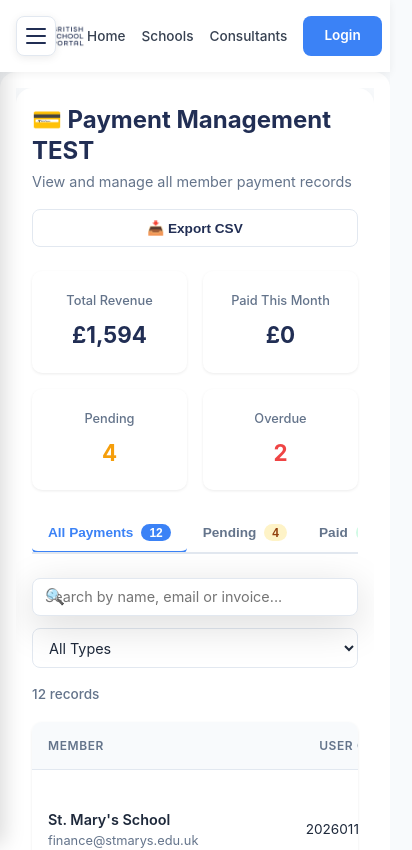
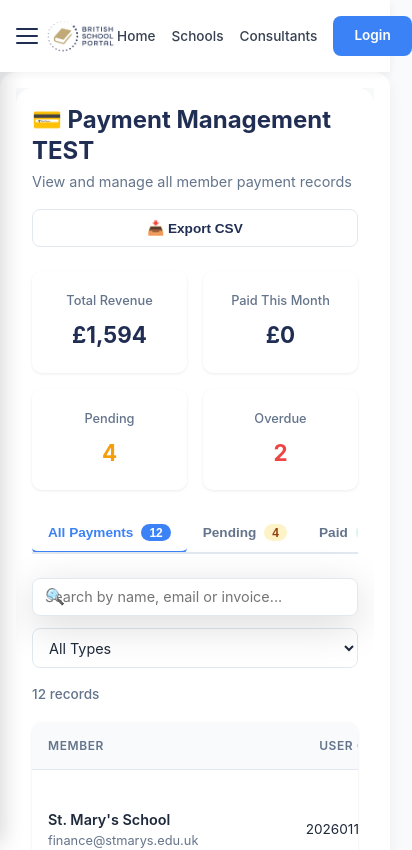
Before and after one commit to socialmedia-dot/bsp-v4, a Nuxt app: page /BSP/payments in a window 390 px wide. Shown: the top 850 px of the page, 412 px wide, since content can reach past the window. Built offline with nearby package versions, Linux system fonts and the light colour scheme.

Commit message:
refactor: move mobile hamburger into public header
- Add useSidebarState composable for shared sidebar state
- Integrate hamburger toggle into default layout header (left of logo)
- BspSidebar now uses shared state, no own hamburger button
- Only shows on /BSP/* routes, mobile only

```diff
--- a/components/BspSidebar.vue
+++ b/components/BspSidebar.vue
@@ -1,50 +1,38 @@
 <template>
   <div class="sidebar-wrapper">
-    <!-- Mobile Hamburger Button -->
-    <button
-      class="mobile-menu-btn"
-      :class="{ active: mobileOpen }"
-      @click="mobileOpen = !mobileOpen"
-      aria-label="Toggle menu"
-    >
-      <span class="hamburger-line"></span>
-      <span class="hamburger-line"></span>
-      <span class="hamburger-line"></span>
-    </button>
-
     <!-- Mobile Overlay Backdrop -->
     <div
-      v-if="mobileOpen"
+      v-if="isOpen"
       class="sidebar-backdrop"
-      @click="mobileOpen = false"
+      @click="close"
     ></div>
 
     <!-- Sidebar -->
-    <aside class="sidebar" :class="{ open: mobileOpen }">
+    <aside class="sidebar" :class="{ open: isOpen }">
       <nav class="sidebar-nav">
         <div class="nav-section">
           <div class="nav-section-title">User Categories</div>
-          <NuxtLink to="/BSP/users/personal" :class="['nav-item', { active: active === 'personal' }]">
+          <NuxtLink to="/BSP/users/personal" :class="['nav-item', { active: active === 'personal' }]" @click="close">
             <span class="nav-icon">👤</span>
             <span>Personal</span>
             <span class="nav-count">12</span>
           </NuxtLink>
-          <NuxtLink to="/BSP/users/school" :class="['nav-item', { active: active === 'school' }]">
+          <NuxtLink to="/BSP/users/school" :class="['nav-item', { active: active === 'school' }]" @click="close">
             <span class="nav-icon">🏫</span>
             <span>School</span>
             <span class="nav-count">24</span>
           </NuxtLink>
-          <NuxtLink to="/BSP/users/consultant" :class="['nav-item', { active: active === 'consultant' }]">
+          <NuxtLink to="/BSP/users/consultant" :class="['nav-item', { active: active === 'consultant' }]" @click="close">
             <span class="nav-icon">💼</span>
             <span>Consultant</span>
             <span class="nav-count">8</span>
           </NuxtLink>
-          <NuxtLink to="/BSP/users/business" :class="['nav-item', { active: active === 'business' }]">
+          <NuxtLink to="/BSP/users/business" :class="['nav-item', { active: active === 'business' }]" @click="close">
             <span class="nav-icon">🏢</span>
             <span>Business</span>
             <span class="nav-count">8</span>
           </NuxtLink>
-          <NuxtLink to="/BSP/users/bspstaff" :class="['nav-item', { active: active === 'bspstaff' }]">
+          <NuxtLink to="/BSP/users/bspstaff" :class="['nav-item', { active: active === 'bspstaff' }]" @click="close">
             <span class="nav-icon">👔</span>
             <span>BSP Staff</span>
             <span class="nav-count">3</span>
@@ -53,19 +41,19 @@
 
         <div class="nav-section">
           <div class="nav-section-title">Management</div>
-          <NuxtLink to="/BSP/dashboard" :class="['nav-item', { active: active === 'dashboard' }]">
+          <NuxtLink to="/BSP/dashboard" :class="['nav-item', { active: active === 'dashboard' }]" @click="close">
             <span class="nav-icon">📊</span>
             <span>Overview</span>
           </NuxtLink>
-          <NuxtLink to="/BSP/new-account-applications" :class="['nav-item', { active: active === 'applications' }]">
+          <NuxtLink to="/BSP/new-account-applications" :class="['nav-item', { active: active === 'applications' }]" @click="close">
             <span class="nav-icon">📋</span>
             <span>New Account Applications</span>
           </NuxtLink>
-          <NuxtLink to="/BSP/payments" :class="['nav-item', { active: active === 'payments' }]">
+          <NuxtLink to="/BSP/payments" :class="['nav-item', { active: active === 'payments' }]" @click="close">
             <span class="nav-icon">💳</span>
             <span>Payments</span>
           </NuxtLink>
-          <NuxtLink to="/BSP/promo-codes" :class="['nav-item', { active: active === 'promo-codes' }]">
+          <NuxtLink to="/BSP/promo-codes" :class="['nav-item', { active: active === 'promo-codes' }]" @click="close">
             <span class="nav-icon">🎟️</span>
             <span>Promo Codes</span>
           </NuxtLink>
@@ -73,15 +61,15 @@
 
         <div class="nav-section">
           <div class="nav-section-title">Settings</div>
-          <NuxtLink to="/BSP/settings/fees" :class="['nav-item', { active: active === 'fees' }]">
+          <NuxtLink to="/BSP/settings/fees" :class="['nav-item', { active: active === 'fees' }]" @click="close">
             <span class="nav-icon">💰</span>
             <span>Annual Fee</span>
           </NuxtLink>
-          <NuxtLink to="/BSP/settings/website" :class="['nav-item', { active: active === 'website' }]">
+          <NuxtLink to="/BSP/settings/website" :class="['nav-item', { active: active === 'website' }]" @click="close">
             <span class="nav-icon">🌐</span>
             <span>Website Settings</span>
           </NuxtLink>
-          <NuxtLink to="/BSP/settings/staff" :class="['nav-item', { active: active === 'staff' }]">
+          <NuxtLink to="/BSP/settings/staff" :class="['nav-item', { active: active === 'staff' }]" @click="close">
             <span class="nav-icon">👔</span>
             <span>Staff</span>
           </NuxtLink>
@@ -96,12 +84,12 @@ defineProps<{
   active?: string
 }>()
 
-const mobileOpen = ref(false)
+const { isOpen, close } = useSidebarState()
 
-// Close mobile menu on route change
+// Close sidebar on route change
 const route = useRoute()
 watch(() => route.path, () => {
-  mobileOpen.value = false
+  close()
 })
 </script>
 
@@ -183,46 +171,6 @@ watch(() => route.path, () => {
   border-radius: 9999px;
 }
 
-/* Mobile Hamburger Button */
-.mobile-menu-btn {
-  display: none;
-  position: fixed;
-  top: 1rem;
-  left: 1rem;
-  z-index: 110;
-  width: 40px;
-  height: 40px;
-  background: white;
-  border: 1px solid #e2e8f0;
-  border-radius: 8px;
-  cursor: pointer;
-  flex-direction: column;
-  align-items: center;
-  justify-content: center;
-  gap: 5px;
-  padding: 0;
-  box-shadow: 0 2px 8px rgba(0,0,0,0.08);
-}
-
-.hamburger-line {
-  display: block;
-  width: 20px;
-  height: 2px;
-  background: #212E54;
-  border-radius: 2px;
-  transition: all 0.3s;
-}
-
-.mobile-menu-btn.active .hamburger-line:nth-child(1) {
-  transform: translateY(7px) rotate(45deg);
-}
-.mobile-menu-btn.active .hamburger-line:nth-child(2) {
-  opacity: 0;
-}
-.mobile-menu-btn.active .hamburger-line:nth-child(3) {
-  transform: translateY(-7px) rotate(-45deg);
-}
-
 /* Mobile Overlay Backdrop */
 .sidebar-backdrop {
   display: none;
@@ -236,10 +184,6 @@ watch(() => route.path, () => {
    MOBILE RESPONSIVE
    ============================================ */
 @media (max-width: 768px) {
-  .mobile-menu-btn {
-    display: flex;
-  }
-
   .sidebar-backdrop {
     display: block;
   }
--- /dev/null
+++ b/composables/useSidebarState.ts
@@ -0,0 +1,6 @@
+export const useSidebarState = () => {
+  const isOpen = useState('bsp-sidebar-open', () => false)
+  const toggle = () => isOpen.value = !isOpen.value
+  const close = () => isOpen.value = false
+  return { isOpen, toggle, close }
+}
--- a/layouts/default.vue
+++ b/layouts/default.vue
@@ -3,6 +3,18 @@
     <!-- Header -->
     <header class="navbar">
       <div class="container navbar-content">
+        <!-- Mobile BSP Menu Toggle -->
+        <button
+          v-if="isBspRoute"
+          class="header-menu-btn"
+          :class="{ active: isOpen }"
+          @click="toggle"
+          aria-label="Toggle menu"
+        >
+          <span class="header-menu-line"></span>
+          <span class="header-menu-line"></span>
+          <span class="header-menu-line"></span>
+        </button>
         <NuxtLink to="/" class="logo">
           <img src="/img/logo-bsp.jpg" alt="British School Portal Logo" class="logo-img" />
         </NuxtLink>
@@ -51,6 +63,12 @@
     </footer>
   </div>
 </template>
+
+<script setup lang="ts">
+const route = useRoute()
+const isBspRoute = computed(() => route.path.startsWith('/BSP'))
+const { isOpen, toggle } = useSidebarState()
+</script>
 
 <style>
 /* Global Reset */
@@ -142,6 +160,41 @@
   background: #1e40af;
 }
 
+/* Header Mobile Menu Button */
+.header-menu-btn {
+  display: none;
+  width: 40px;
+  height: 40px;
+  background: none;
+  border: none;
+  cursor: pointer;
+  flex-direction: column;
+  align-items: center;
+  justify-content: center;
+  gap: 5px;
+  padding: 0;
+  margin-right: 0.5rem;
+}
+
+.header-menu-line {
+  display: block;
+  width: 22px;
+  height: 2px;
+  background: #212E54;
+  border-radius: 2px;
+  transition: all 0.3s;
+}
+
+.header-menu-btn.active .header-menu-line:nth-child(1) {
+  transform: translateY(7px) rotate(45deg);
+}
+.header-menu-btn.active .header-menu-line:nth-child(2) {
+  opacity: 0;
+}
+.header-menu-btn.active .header-menu-line:nth-child(3) {
+  transform: translateY(-7px) rotate(-45deg);
+}
+
 /* Footer */
 .footer {
   background: #1e293b;
@@ -193,6 +246,10 @@
 
 /* Responsive */
 @media (max-width: 768px) {
+  .header-menu-btn {
+    display: flex;
+  }
+
   .nav-links {
     gap: 1rem;
   }
```
Also changed, not shown: 1 other file (tests, documents, lock files or other folders).
